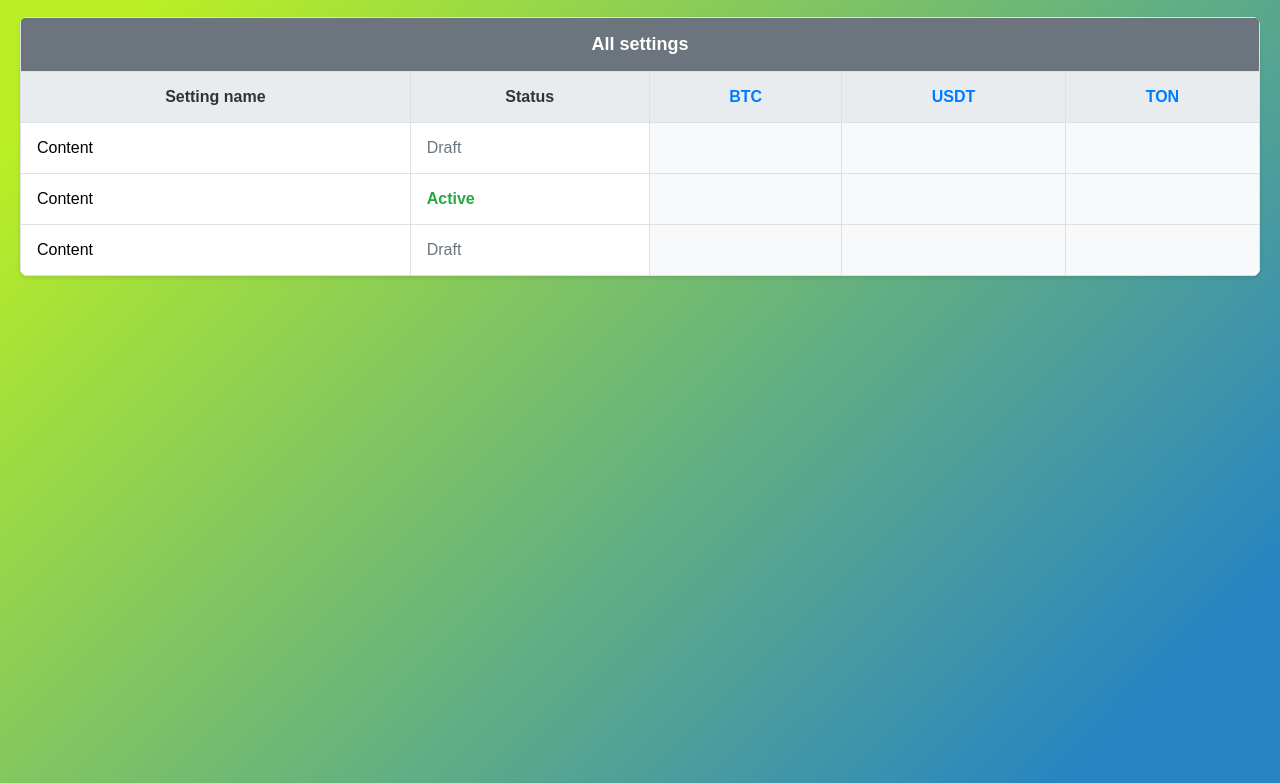
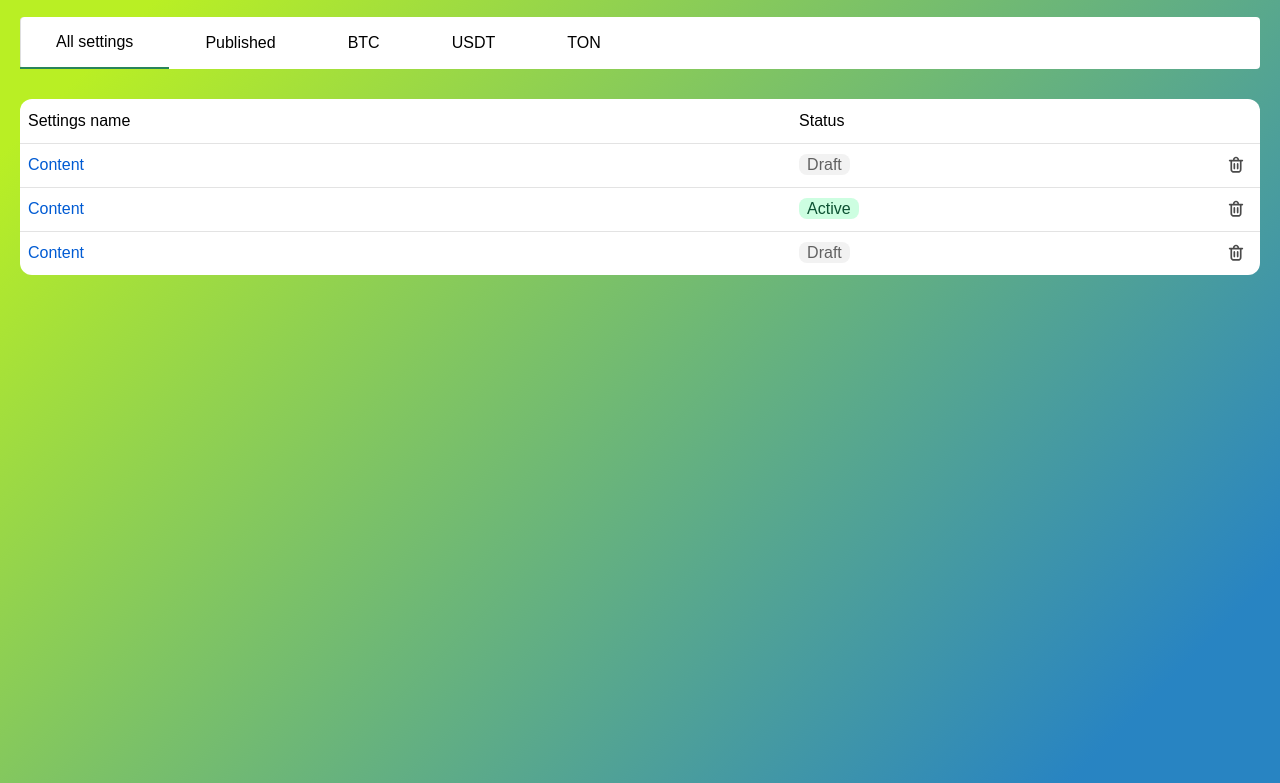
Before and after one commit to MAXGO01/Web_lab-2025, a plain HTML site: page index.html in a window 1280 px wide. Shown: the part 57-840 px from the top of the page. Drawn offline with Linux system fonts and the light colour scheme.

Commit message:
додали стисі css

```diff
--- a/index.html
+++ b/index.html
@@ -4,180 +4,61 @@
     <meta charset="UTF-8">
     <meta name="viewport" content="width=device-width, initial-scale=1.0">
     <title>Налаштування</title>
-    <style>
-        /* Reset styles */
-        * {
-            padding: 0px;
-            margin: 0px;
-            border: none;
-        }
-        *,
-        *::before,
-        *::after {
-            box-sizing: border-box;
-        }
-        a, a:link, a:visited {
-            text-decoration: none;
-        }
-        a:hover {
-            text-decoration: none;
-        }
-        aside, nav, footer, header, section, main {
-            display: block;
-        }
-        h1, h2, h3, h4, h5, h6, p {
-            font-size: inherit;
-            font-weight: inherit;
-        }
-        ul, ul li {
-            list-style: none;
-        }
-        img {
-            vertical-align: top;
-        }
-        img, svg {
-            max-width: 100%;
-            height: auto;
-        }
-        address {
-            font-style: normal;
-        }
-        input, textarea, button, select {
-            font-family: inherit;
-            font-size: inherit;
-            color: inherit;
-            background-color: transparent;
-        }
-        input::-ms-clear {
-            display: none;
-        }
-        button, input[type="submit"] {
-            display: inline-block;
-            box-shadow: none;
-            background-color: transparent;
-            background: none;
-            cursor: pointer;
-        }
-        input:focus, input:active,
-        button:focus, button:active {
-            outline: none;
-        }
-        button::-moz-focus-inner {
-            padding: 0;
-            border: 0;
-        }
-        label {
-            cursor: pointer;
-        }
-        legend {
-            display: block;
-        }
-        button {
-            background: none;
-            border: none;
-        }
-
-        /* Ваші стилі */
-        body {
-            font-family: Arial, sans-serif;
-            margin: 20px;
-            background: linear-gradient(135deg, #b9ef24 10%, #2884c2 90%);
-            min-height: 100vh;
-        }
-        h1 {
-            font-size: 30px;
-            font-weight: bold;
-            margin-bottom: 20px;
-            color: #000000;
-        }
-        .settings-table {
-            width: 100%;
-            border-collapse: collapse;
-            background-color: white;
-            border-radius: 8px;
-            overflow: hidden;
-            box-shadow: 0 2px 4px rgba(0,0,0,0.1);
-        }
-        .settings-table th,
-        .settings-table td {
-            border: 1px solid #e0e0e0;
-            padding: 16px;
-            text-align: left;
-        }
-        .settings-table th {
-            background-color: #f8f9fa;
-            font-weight: bold;
-            color: #333;
-        }
-        .settings-table thead th {
-            background-color: #e9ecef;
-            text-align: center;
-        }
-        .main-header {
-            background-color: #6c757d !important;
-            color: white !important;
-            font-size: 18px;
-        }
-        .crypto-link {
-            color: #007bff;
-            font-weight: bold;
-            text-decoration: none;
-        }
-        .crypto-link:hover {
-            text-decoration: underline;
-            color: #0056b3;
-        }
-        .status-draft {
-            color: #6c757d;
-            font-weight: 500;
-        }
-        .status-active {
-            color: #28a745;
-            font-weight: bold;
-        }
-        .empty-cell {
-            background-color: #f8f9fa;
-        }
-    </style>
+    <link rel="stylesheet" href="./resourses/reset.css">
+    <link rel="stylesheet" href="./resourses/styles.css">
 </head>
 <body>
 
     <h1>Налаштування</h1>
 
-    <table class="settings-table">
+    <div class="wraper">
+        <a href="#" class="link active-link">All settings</a>
+        <a href="#"class="link">Published</a>
+        <a href="#"class="link">BTC</a>
+        <a href="#"class="link">USDT</a>
+        <a href="#"class="link">TON</a>
+    </div>
+
+   <table class="table">
+        <tbody>
           <thead>
             <tr>
-                <th class="main-header" colspan="5">All settings</th>
-            </tr>
-            <tr>
-                <th>Setting name</th>
-                <th>Status</th>
-                <th><a href="https://ru.investing.com/indices/investing.com-btc-usd" class="crypto-link" target="_blank">BTC</a></th>
-                <th><a href="https://ru.investing.com/indices/investing.com-usdt-usd" class="crypto-link" target="_blank">USDT</a></th>
-                <th><a href="https://ru.investing.com/crypto/toncoin/ton-usd" class="crypto-link" target="_blank">TON</a></th>
+              <th class="table-head">Settings name</th>
+              <th class="table-head">Status</th>
             </tr>
           </thead>
-        <tbody>
-            <tr>
-                <td>Content</td>
-                <td class="status-draft">Draft</td>
-                <td class="empty-cell"></td>
-                <td class="empty-cell"></td>
-                <td class="empty-cell"></td>
+          <tr class="table-elem">
+            <td>
+              <a href="#" class="table-link">Content</a>
+            </td>
+            <td class="status"><span class="draft">Draft</span></td>
+            <td class="delete-icon">
+              <button type="button" class="delete-button">
+                <img src="./delete-icon.svg" alt="delete icon" />
+              </button>
+            </td>
           </tr>
-            <tr>
-                <td>Content</td>
-                <td class="status-active">Active</td>
-                <td class="empty-cell"></td>
-                <td class="empty-cell"></td>
-                <td class="empty-cell"></td>
+          <tr class="table-elem">
+            <td>
+              <a href="#" class="table-link">Content</a>
+            </td>
+            <td class="status"><span class="active">Active</span></td>
+            <td class="delete-icon">
+              <button type="button" class="delete-button">
+                <img src="./delete-icon.svg" alt="delete icon" />
+              </button>
+            </td>
           </tr>
-            <tr>
-                <td>Content</td>
-                <td class="status-draft">Draft</td>
-                <td class="empty-cell"></td>
-                <td class="empty-cell"></td>
-                <td class="empty-cell"></td>
+          <tr class="table-elem">
+            <td>
+              <a href="#" class="table-link">Content</a>
+            </td>
+            <td class="status"><span class="draft">Draft</span></td>
+            <td class="delete-icon">
+              <button type="button" class="delete-button">
+                <img src="./delete-icon.svg" alt="delete icon" />
+              </button>
+            </td>
           </tr>
         </tbody>
       </table>
--- /dev/null
+++ b/resourses/reset.css
@@ -0,0 +1,70 @@
+ * {
+            padding: 0px;
+            margin: 0px;
+            border: none;
+        }
+        *,
+        *::before,
+        *::after {
+            box-sizing: border-box;
+        }
+        a, a:link, a:visited {
+            text-decoration: none;
+        }
+        a:hover {
+            text-decoration: none;
+        }
+        aside, nav, footer, header, section, main {
+            display: block;
+        }
+        h1, h2, h3, h4, h5, h6, p {
+            font-size: inherit;
+            font-weight: inherit;
+        }
+        ul, ul li {
+            list-style: none;
+        }
+        img {
+            vertical-align: top;
+        }
+        img, svg {
+            max-width: 100%;
+            height: auto;
+        }
+        address {
+            font-style: normal;
+        }
+        input, textarea, button, select {
+            font-family: inherit;
+            font-size: inherit;
+            color: inherit;
+            background-color: transparent;
+        }
+        input::-ms-clear {
+            display: none;
+        }
+        button, input[type="submit"] {
+            display: inline-block;
+            box-shadow: none;
+            background-color: transparent;
+            background: none;
+            cursor: pointer;
+        }
+        input:focus, input:active,
+        button:focus, button:active {
+            outline: none;
+        }
+        button::-moz-focus-inner {
+            padding: 0;
+            border: 0;
+        }
+        label {
+            cursor: pointer;
+        }
+        legend {
+            display: block;
+        }
+        button {
+            background: none;
+            border: none;
+        }
--- /dev/null
+++ b/resourses/styles.css
@@ -0,0 +1,96 @@
+ body {
+            font-family: Arial, sans-serif;
+            margin: 20px;
+            background: linear-gradient(135deg, #b9ef24 10%, #2884c2 90%);
+            min-height: 100vh;
+        }
+        h1 {
+            font-size: 30px;
+            font-weight: bold;
+            margin-bottom: 20px;
+            color: #000000;
+        }
+
+        .table {
+  width: 100%;
+  background-color: #fff;
+  border-radius: 12px;
+  border-collapse: collapse;
+}
+
+.table-head {
+  text-align: left;
+  height: 44px;
+  font-weight: normal;
+}
+
+.table-head:first-child {
+  padding-left: 8px;
+}
+
+.table-elem {
+  height: 44px;
+  border-top: 1px solid #e3e3e3;
+}
+
+.delete-icon {
+  width: 20px;
+  height: 20px;
+}
+
+.table-link {
+  color: #005bd3;
+  padding-left: 8px;
+}
+
+.delete-button {
+  padding-right: 8px;
+  width: 40px;
+  height: 40px;
+}
+
+.status {
+  height: 20px;
+}
+
+.active {
+  background-color: #cdfee1;
+  border-radius: 8px;
+  width: 52px;
+  color: #0c5132;
+  padding: 2px 8px;
+}
+
+.draft {
+  background-color: #f2f2f2;
+  border-radius: 8px;
+  width: 45px;
+  color: #616161;
+  padding: 2px 8px;
+}
+
+        .wraper{
+            width: 100%;
+  background-color: #fff;
+  display: flex;
+  height: 52px;
+  border-radius: 4px;
+  box-shadow: 1px 0 0 0 rgba(0, 0, 0, 0.13) inset;
+  margin-bottom: 30px;
+   }
+
+   .link {
+    color: #000;
+  display: flex;
+  height: 100%;
+  align-items: center;
+  justify-content: center;
+  padding: 10px 36px;
+  min-width: 80px;
+  white-space: nowrap;
+  flex-shrink: 0;
+   }
+
+   .active-link {
+  border-bottom: 2px solid #29845a;
+}
```
Also changed, not shown: delete-icon.svg (added). Lines whose indentation alone changed are shown as unchanged.
